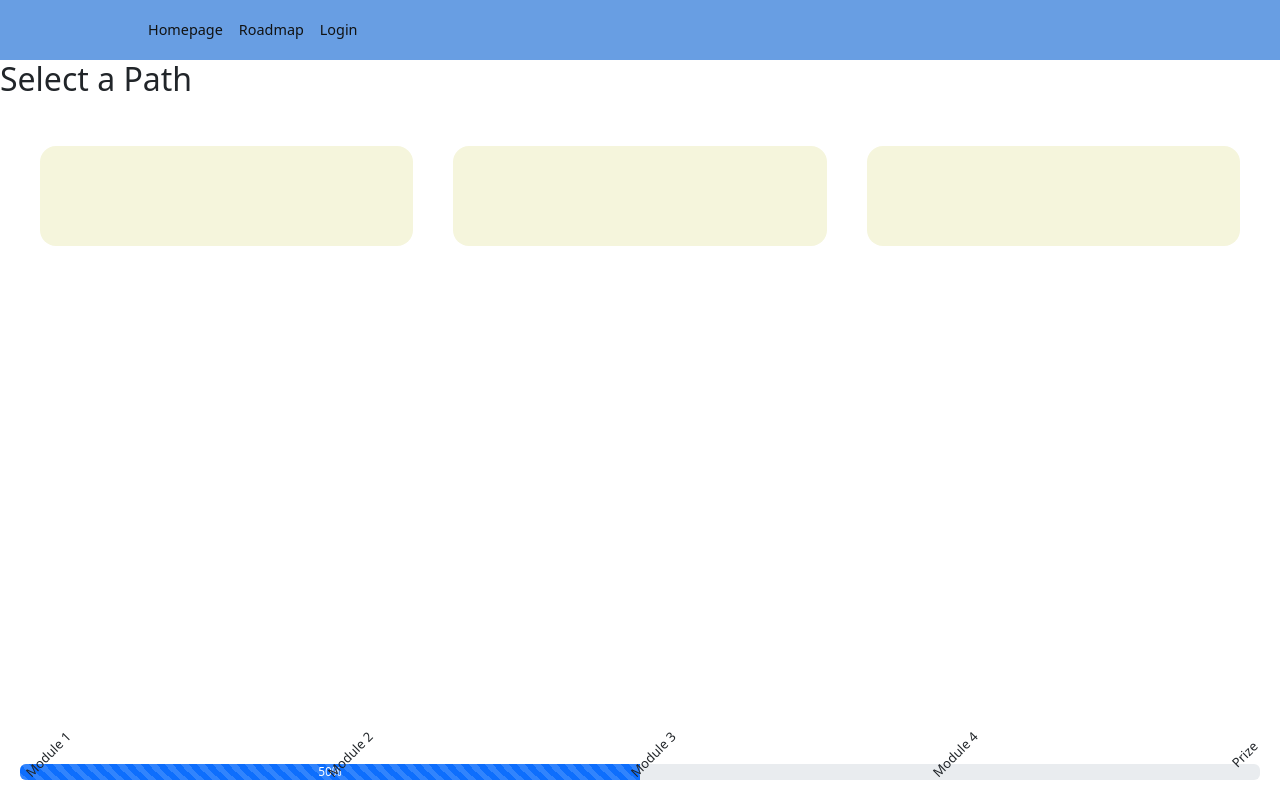
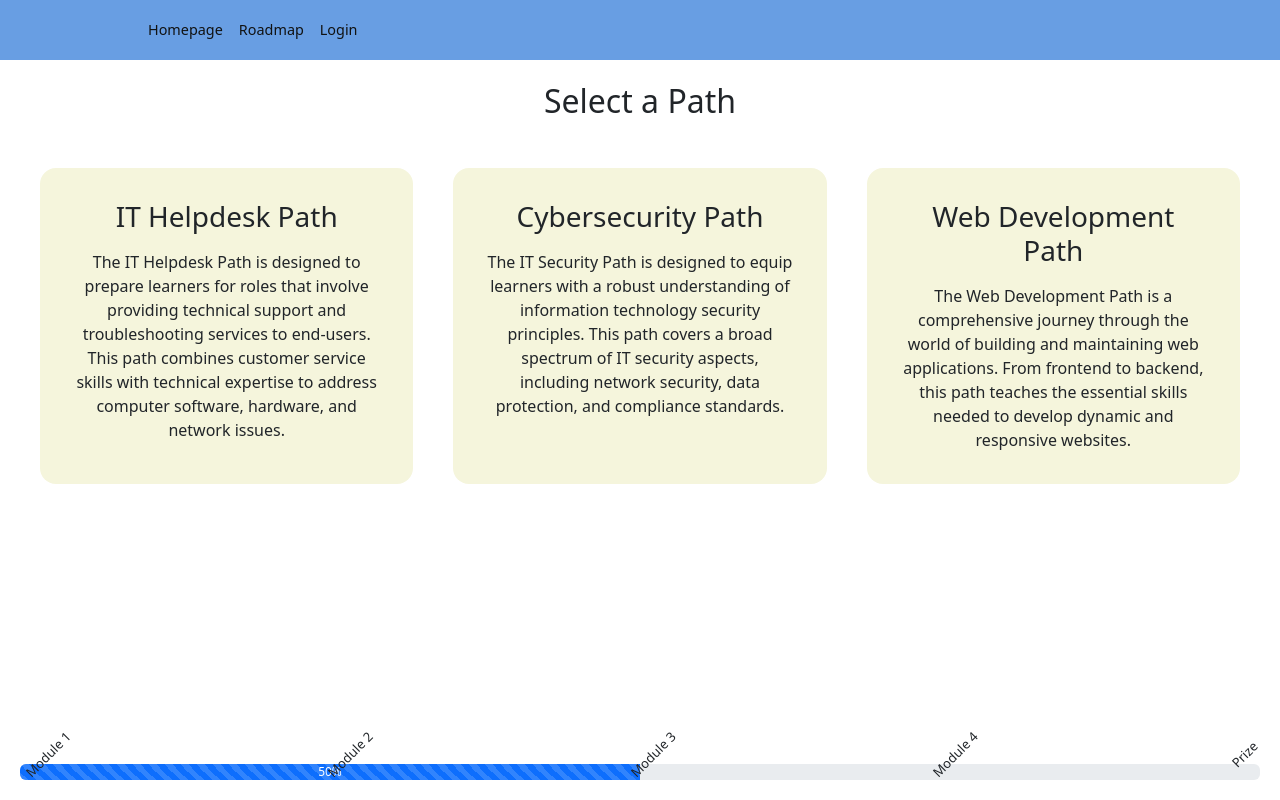
Before and after one commit to cfgcolumbus23/Team-15, a React (Create React App) app in the folder learning-app/: page /selection in a window 1280 px wide. Built offline with nearby package versions, Linux system fonts and the light colour scheme.

Commit message:
Selection paths

```diff
--- a/learning-app/src/pages/Selection.js
+++ b/learning-app/src/pages/Selection.js
@@ -38,10 +38,45 @@ function Selection() {
         </div>
         <div className='selection-container'>
             <div id='selection-column-1' className='selection-column'>
+                <div className='selection-column-title'>
+                    <h3>IT Helpdesk Path</h3>
+                </div>
+                <div className='selection-column-desc'>
+                    <p>
+                        The IT Helpdesk Path is designed to prepare learners for
+                        roles that involve providing technical support and
+                        troubleshooting services to end-users. This path combines
+                        customer service skills with technical expertise to address
+                        computer software, hardware, and network issues.
+                    </p>
+                </div>
             </div>
             <div id='selection-column-2' className='selection-column'>
+                <div className='selection-column-title'>
+                    <h3>Cybersecurity Path</h3>
+                </div>
+                <div className='selection-column-desc'>
+                    <p>
+                        The IT Security Path is designed to equip learners with a
+                        robust understanding of information technology security
+                        principles. This path covers a broad spectrum of IT
+                        security aspects, including network security, data
+                        protection, and compliance standards.
+                    </p>
+                </div>
             </div>
             <div id='selection-column-3' className='selection-column'>
+                <div className='selection-column-title'>
+                    <h3>Web Development Path</h3>
+                </div>
+                <div className='selection-column-desc'>
+                    <p>
+                    The Web Development Path is a comprehensive journey through
+                    the world of building and maintaining web applications. From
+                    frontend to backend, this path teaches the essential skills
+                    needed to develop dynamic and responsive websites.
+                    </p>
+                </div>
             </div>
         </div>
         </>
--- a/learning-app/src/pages/selection.css
+++ b/learning-app/src/pages/selection.css
@@ -1,4 +1,4 @@
-.selection-title {
+.selection {
     margin-top: 22px;
     text-align: center;
 }
@@ -13,8 +13,33 @@
 .selection-column {
     flex: 1;
     margin: 20px;
+    padding: 16px;
     width: 33%;
-    height: 100px;
     background-color: beige;
     border-radius: 16px;
 }
+
+.selection-column-title {
+    font-size: 20px;
+    font-weight: bold;
+    margin: 16px;
+    text-align: center;
+}
+
+.selection-column-desc {
+    margin: 16px;
+    text-align: center;
+}
+
+@media (max-width: 768px) {
+    .selection-container {
+        flex-direction: column;
+        flex-wrap: nowrap;
+        align-items: center;
+    }
+
+    .selection-column {
+        width: 100%;
+        margin: 10px;
+    }
+}
```
